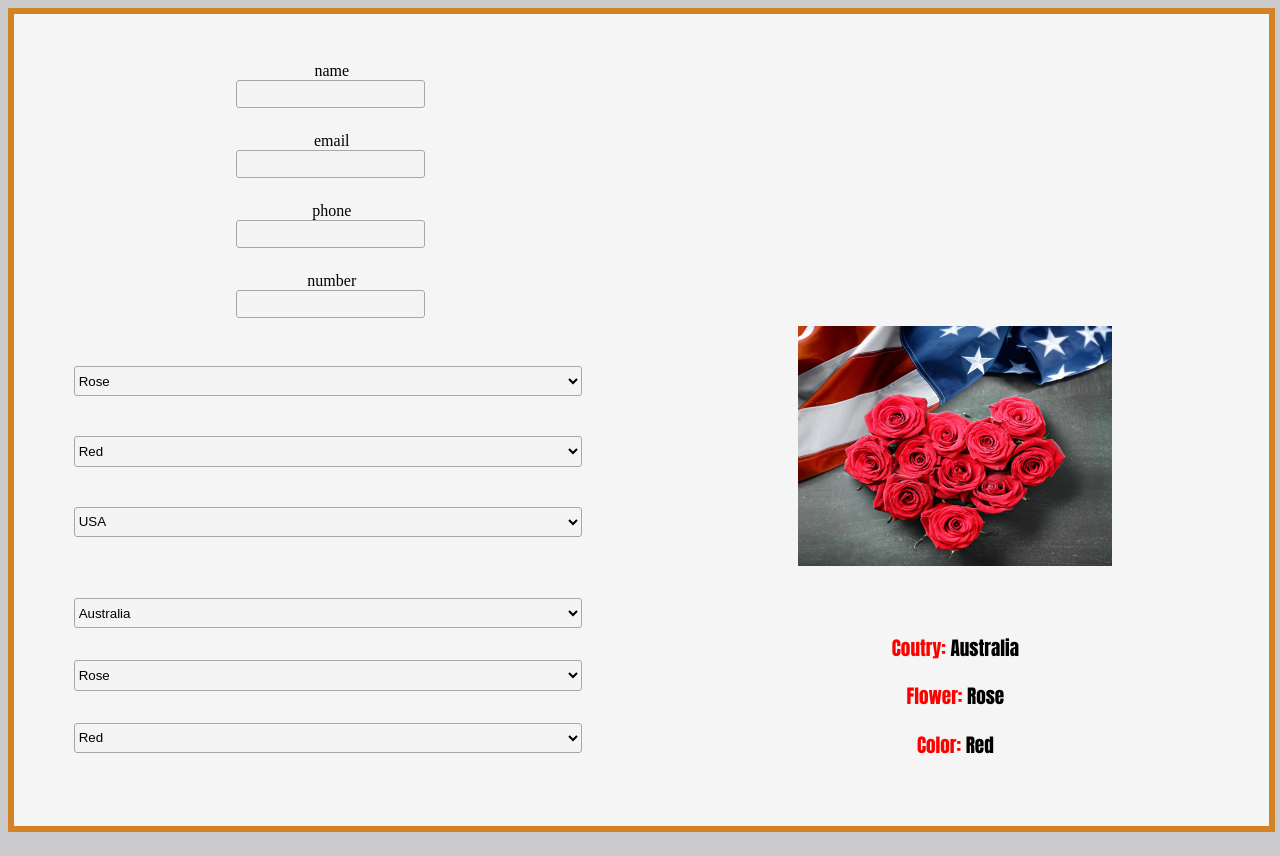
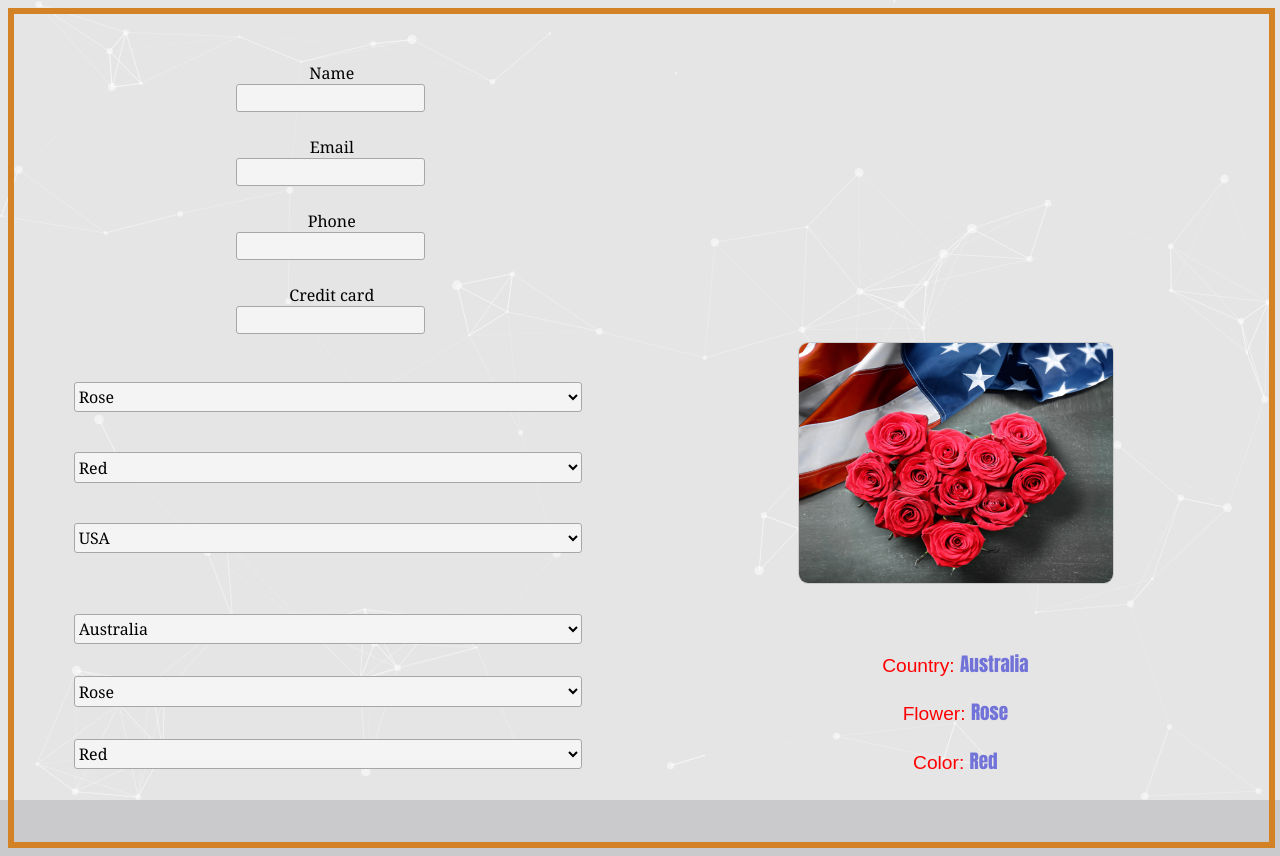
Before and after one commit to chauhoaivu111/validationInput, a React (Create React App) app: page / in a window 1280 px wide. Built offline with nearby package versions, Linux system fonts and the light colour scheme.

Commit message:
update background animation

```diff
--- a/package.json
+++ b/package.json
@@ -8,8 +8,10 @@
     "@testing-library/user-event": "^13.5.0",
     "react": "^18.2.0",
     "react-dom": "^18.2.0",
+    "react-particles": "^2.11.0",
     "react-scripts": "5.0.1",
     "scss": "^0.2.4",
+    "tsparticles-slim": "^2.12.0",
     "web-vitals": "^2.1.4"
   },
   "scripts": {
--- a/src/components/Cascadingselect/CascadingSelect.jsx
+++ b/src/components/Cascadingselect/CascadingSelect.jsx
@@ -96,7 +96,7 @@ const CascadingSelect = () => {
       </div>
 
       <div className="frame_result">
-        <p> <span>Coutry: </span> {data.countryData.find((item) => item.CountryId === selectedValue.country)?.CountryName}</p>
+        <p> <span>Country: </span> {data.countryData.find((item) => item.CountryId === selectedValue.country)?.CountryName}</p>
 
         <p><span>Flower: </span> {data.flowerData.find((item) => item.flowerId === selectedValue.flower)?.flowerName}</p>
 
--- a/src/components/Cascadingselect/CascadingSelect.scss
+++ b/src/components/Cascadingselect/CascadingSelect.scss
@@ -22,6 +22,8 @@
         height: 1.9rem;
         border-radius: 3px;
         margin-top: 2rem;
+        font-family: Cambria, Cochin, Georgia, Times, 'Times New Roman', serif;
+        font-size: medium;
       }
   }
 
@@ -34,9 +36,11 @@
       text-align: center;
     font-size: larger;
     font-family: Impact, Haettenschweiler, 'Arial Narrow Bold', sans-serif;
+    color: rgb(113, 115, 216);
 
     span{
       color: red;
+      font-family: Arial, Helvetica, sans-serif;
     }
     }
 
--- a/src/components/Error/ComponentError.scss
+++ b/src/components/Error/ComponentError.scss
@@ -7,7 +7,8 @@
     background-color: rgb(244,224,218) ;
     display: flex;
     border-radius: 15px;
-    margin-top: 2rem;
+    margin-top: 4rem;
+    border: 1px solid rgb(179,44,6);
 
     h1  {
         color: rgb(179,44,6);
--- a/src/components/Inputfield/InputData.js
+++ b/src/components/Inputfield/InputData.js
@@ -1,25 +1,25 @@
 const listinput = [
-  { label: "name",
+  { label: "Name",
     name: "input1",
     value: "",
     error: "name must be string."
   },
   {
-    label: "email",
+    label: "Email",
     name: "email",
     value: "",
     type: "Email",
     error: "must be a valid email.",
   },
   {
-    label: "phone",
+    label: "Phone",
     name: "phone",
     value: "",
     type: "Phone",
     error: "must be a valid phone number.",
   },
   {
-    label: "number",
+    label: "Credit card",
     name: "number",
     value: "",
     type: "Num",
--- a/src/components/Inputfield/InputField.scss
+++ b/src/components/Inputfield/InputField.scss
@@ -14,6 +14,7 @@
    label {
 
     margin-left: 0.5rem;
+    font-family: Cambria, Cochin, Georgia, Times, 'Times New Roman', serif;
 
    }
 
--- a/src/components/Selectionfield/SelectionField.scss
+++ b/src/components/Selectionfield/SelectionField.scss
@@ -21,6 +21,8 @@
         border: 0.5px solid rgb(167, 167, 167);
         height: 1.9rem;
         border-radius: 3px;
+        font-family: Cambria, Cochin, Georgia, Times, 'Times New Roman', serif;
+        font-size: medium;
       }
     }
   }
@@ -39,6 +41,8 @@
         width: 50%;
         height: 100%;
         margin-left: 25%;
+        border-radius: 10px;
+        border: 1px solid rgb(202, 201, 201);
 
 
     }
--- /dev/null
+++ b/src/components/background/BackGround.jsx
@@ -0,0 +1,102 @@
+
+import { useCallback } from "react";
+import Particles from "react-particles";
+import { loadSlim } from "tsparticles-slim";
+import "./BackGround.scss"
+
+
+function BackGround() {
+  const particlesInit = useCallback(async (engine) => {
+    console.log(engine);
+
+    await loadSlim(engine);
+  }, []);
+
+  const particlesLoaded = useCallback(async (container) => {
+    await console.log(container);
+  }, []);
+
+  return (
+
+
+    <Particles
+      className="practicles"
+      id="tsparticles"
+      init={particlesInit}
+      loaded={particlesLoaded}
+      options={{
+        background: {
+          color: {
+            value: "rgb(230, 229, 229)",
+          },
+        },
+        fpsLimit: 120,
+        interactivity: {
+          events: {
+            onClick: {
+              enable: true,
+              mode: "push",
+            },
+            onHover: {
+              enable: true,
+              mode: "repulse",
+            },
+            resize: true,
+          },
+          modes: {
+            push: {
+              quantity: 4,
+            },
+            repulse: {
+              distance: 200,
+              duration: 0.4,
+            },
+          },
+        },
+        particles: {
+          color: {
+            value: "#ffffff",
+          },
+          links: {
+            color: "#ffffff",
+            distance: 150,
+            enable: true,
+            opacity: 0.5,
+            width: 1,
+          },
+          move: {
+            direction: "none",
+            enable: true,
+            outModes: {
+              default: "bounce",
+            },
+            random: false,
+            speed: 6,
+            straight: false,
+          },
+          number: {
+            density: {
+              enable: true,
+              area: 800,
+            },
+            value: 80,
+          },
+          opacity: {
+            value: 0.5,
+          },
+          shape: {
+            type: "circle",
+          },
+          size: {
+            value: { min: 1, max: 5 },
+          },
+        },
+        detectRetina: true,
+      }}
+    />
+
+
+  );
+}
+
+export default BackGround;
--- /dev/null
+++ b/src/components/background/BackGround.scss
@@ -0,0 +1,6 @@
+.practicles {
+
+    position: fixed;
+    width: 100%;
+    z-index: -1;
+}
--- a/src/layout/Layout.jsx
+++ b/src/layout/Layout.jsx
@@ -4,10 +4,13 @@ import ComponentError from "../components/Error/ComponentError";
 import SelectionField from "../components/Selectionfield/SelectionFields";
 import CascadingSelect from "../components/Cascadingselect/CascadingSelect";
 import "./Layout.scss"
+import BackGround from "../components/background/BackGround";
 
 function Layout() {
   return (
     <div className="layout">
+        <BackGround/>
+
       <div className="input_error">
         <div className = "inputComponent" >
           <InputFields/>
--- a/src/layout/Layout.scss
+++ b/src/layout/Layout.scss
@@ -8,7 +8,7 @@ body {
     width: 99.3%;
     height: 99%;
     border : 6px solid rgb(211,130,37);
-    background-color: whitesmoke;
+    // background-color: rgb(230, 229, 229);
 }
 
 .input_error {
```
Also changed, not shown: 1 other file (tests, documents, lock files or other folders).
